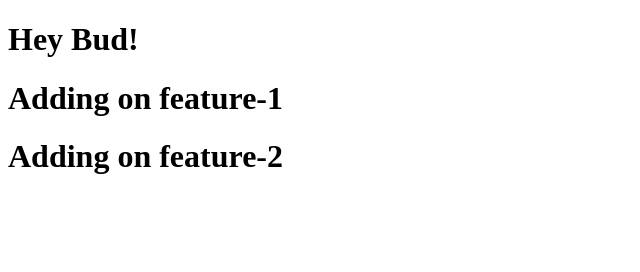
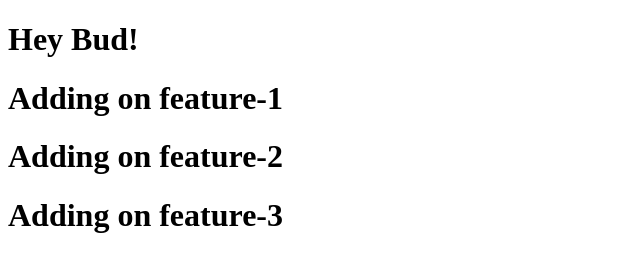
Before and after one commit to mintyjones/git_lesson, a plain HTML site: page index.html in a window 1280 px wide. Shown: the whole page, without its empty margins (0-640 px from the left). Drawn offline with Linux system fonts and the light colour scheme.

Commit message:
First commit from feature-3

```diff
--- a/index.html
+++ b/index.html
@@ -15,5 +15,8 @@
     <div>
         <h1>Adding on feature-2</h1>
     </div>
+    <div>
+        <h1>Adding on feature-3</h1>
+    </div>
 </body>
 </html>
```
